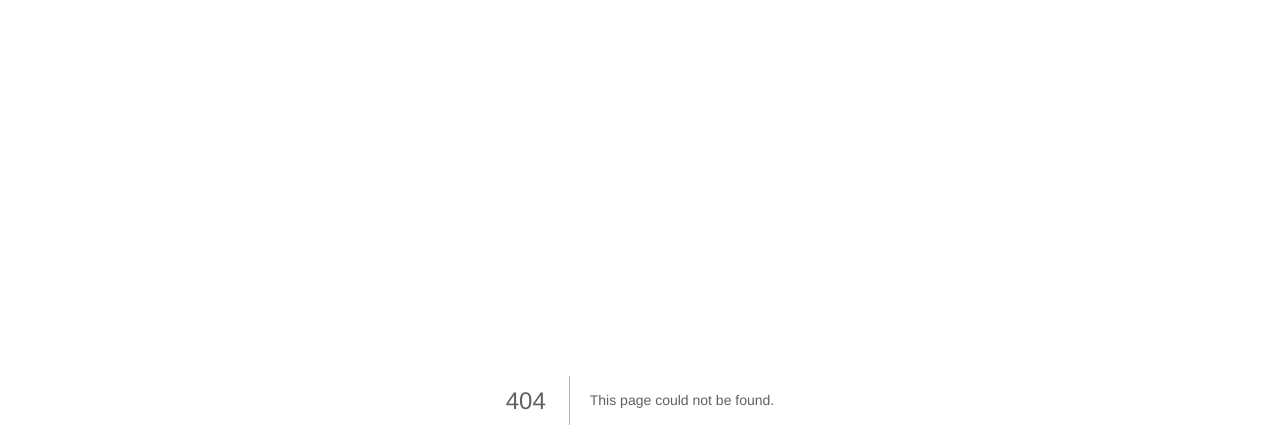
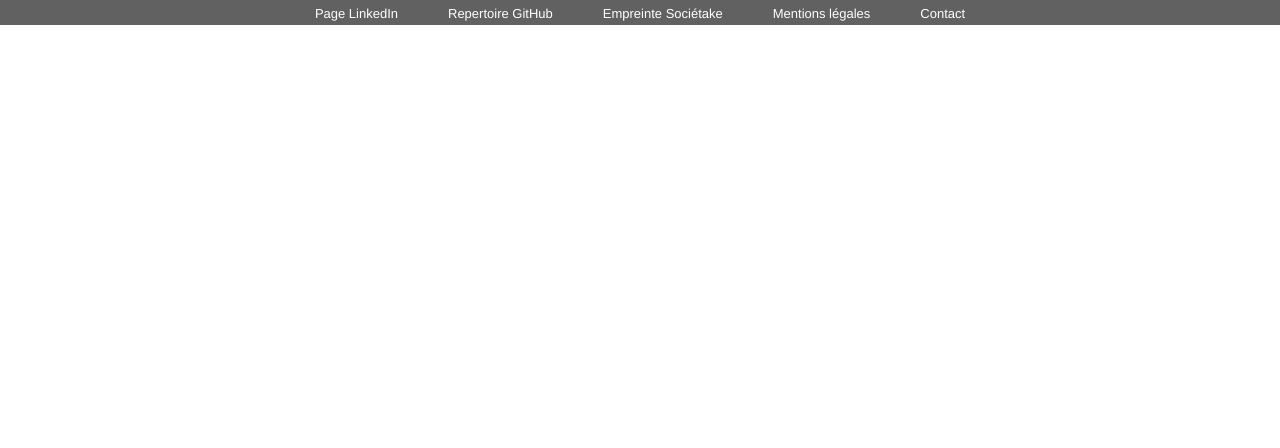
Before and after one commit to La-Societe-Nouvelle/LaSocieteNouvelle-Website, a Next.js app: page /footer in a window 1280 px wide. Before the commit this address had no page. Shown: the top 448 px of the page. Built offline with nearby package versions, Linux system fonts and the light colour scheme.

Commit message:
Footer added

```diff
--- /dev/null
+++ b/pages/footer.js
@@ -0,0 +1,21 @@
+var React = require('react');
+
+export default class Footer extends React.Component {
+  render() {
+    return (
+
+    <div className="Footer">
+
+        <div id="links">
+            <a className="link-footer" href="https://www.linkedin.com/company/la-societe-nouvelle/">Page LinkedIn</a>
+            <a className="link-footer" href="/https://github.com/SylvainH-LSN/LaSocieteNouvelle-Website">Repertoire GitHub</a>
+            <a className="link-footer" href="/company-data?siren=889182770">Empreinte Sociétake</a>
+            <a className="link-footer" href="/mentions-legales">Mentions légales</a>
+            <a className="link-footer" href="/accueil">Contact</a>
+        </div>
+
+    </div>
+
+    );
+  }
+}
--- a/styles/accueil.css
+++ b/styles/accueil.css
@@ -11,16 +11,29 @@
   display: block;
   margin: 5px 0px;
 }
-
 #head-accueil-h3 {
   color: #8B0000;
 }
 
+#front-page {
+  flex-grow: 1;
+  display: flex;
+  flex-direction: column;
+  align-items: center;
+  justify-content: center;
+  text-align: center;
+}
+
 #logo-accueil {
   width: 30%;
-    margin: 100px 0 50px 0;
+  margin-bottom: 25px;
 }
 
+#texte-logo-accueil {
+  display: flex;
+  flex-direction: column;
+  align-items: center;
+}
 #titre-logo-accueil {
   margin-bottom: 10px;
 }
--- a/styles/globals.css
+++ b/styles/globals.css
@@ -77,7 +77,17 @@ li {
   width: 80%;
 }
 
+/* ---- others ----- */
+
+#remaining-space {
+  flex-grow: 1;
+}
+
 /* ----- indicateur ----- */
+
+#strip-odd {
+  margin-top: 25px;
+}
 
 .indic-strip-title {
   padding: 5px 0 5px 0;
--- a/styles/header.css
+++ b/styles/header.css
@@ -1,3 +1,4 @@
+/* ----- header ----- */
 
 #header {
     display: block;
@@ -56,3 +57,29 @@
     padding: 10px 0px 10px 25px;
     border-left: solid #616161 1px;;
   }
+
+  /* ----- footer ----- */
+
+.Footer {
+  background-color: #616161;
+  color: white;
+  display: flex;
+  justify-content: center;
+  border-top: solid #616161 1px;
+  width: 100%;
+  height: 25px;
+}
+
+#links {
+  display: flex;
+  justify-content: center;
+  align-items: center;
+  text-align: center;
+}
+
+.link-footer {
+  color: white;
+  font-size: 13px;
+  margin-left: 25px;
+  margin-right: 25px;
+}
```
Also changed, not shown: pages/a-propos.js (+2 -7 lines), pages/empreinte-societale.js (+2 -7 lines), pages/index.js (+11 -10 lines), pages/indicateur/[indicateur].js (+7 -7 lines), pages/portail.js (+2 -7 lines), pages/services.js (+5 -8 lines), styles/Home.module.css (+3 -4 lines). Lines whose indentation alone changed are shown as unchanged.
